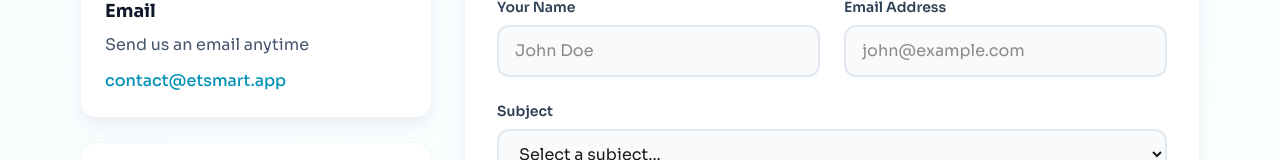
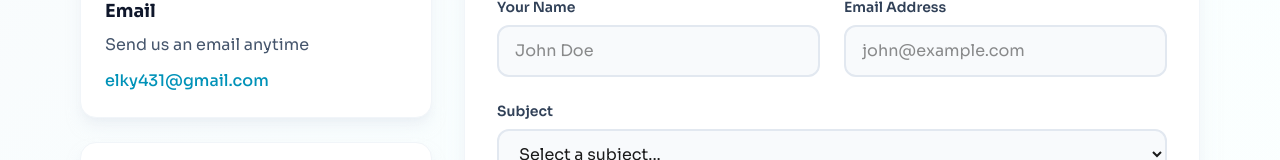
Before and after one commit to elky431-debug/Etsmart, a Next.js app: page /contact in a window 1280 px wide. Shown: the part 445-605 px from the top of the page. Built offline with nearby package versions, Linux system fonts and the light colour scheme; no server answers.

Commit message:
Update support email to elky431@gmail.com

```diff
--- a/src/app/contact/page.tsx
+++ b/src/app/contact/page.tsx
@@ -83,10 +83,10 @@ export default function ContactPage() {
                 <h3 className="text-lg font-bold text-slate-900 mb-2">Email</h3>
                 <p className="text-slate-600 mb-3">Send us an email anytime</p>
                 <a
-                  href="mailto:contact@etsmart.app"
+                  href="mailto:elky431@gmail.com"
                   className="text-cyan-600 font-medium hover:underline"
                 >
-                  contact@etsmart.app
+                  elky431@gmail.com
                 </a>
               </motion.div>
 
--- a/src/app/legal/page.tsx
+++ b/src/app/legal/page.tsx
@@ -55,7 +55,7 @@ export default function LegalPage() {
                 <p className="text-slate-700"><strong>Company Name:</strong> Etsmart</p>
                 <p className="text-slate-700"><strong>Legal Form:</strong> SAS (Société par Actions Simplifiée)</p>
                 <p className="text-slate-700"><strong>Headquarters:</strong> Paris, France</p>
-                <p className="text-slate-700"><strong>Email:</strong> contact@etsmart.app</p>
+                <p className="text-slate-700"><strong>Email:</strong> elky431@gmail.com</p>
                 <p className="text-slate-700"><strong>Website:</strong> https://etsmart.app</p>
               </div>
             </section>
```
